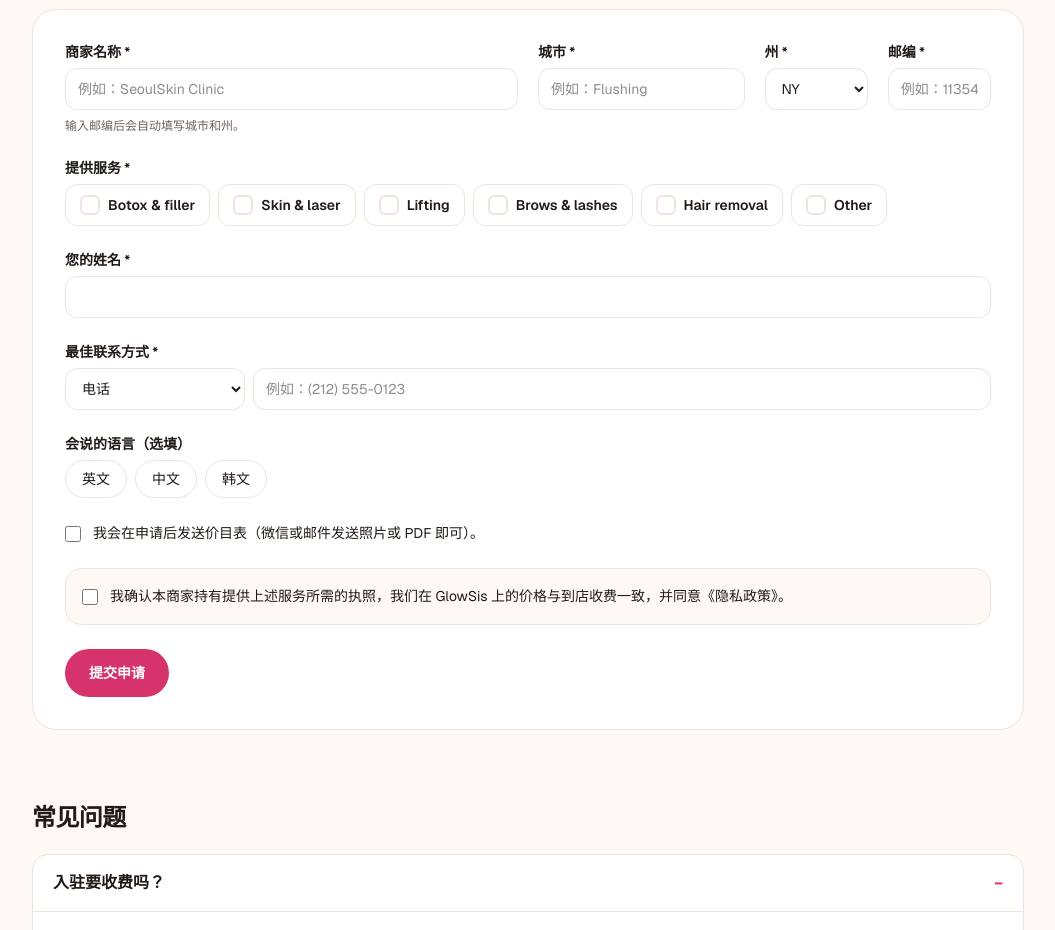
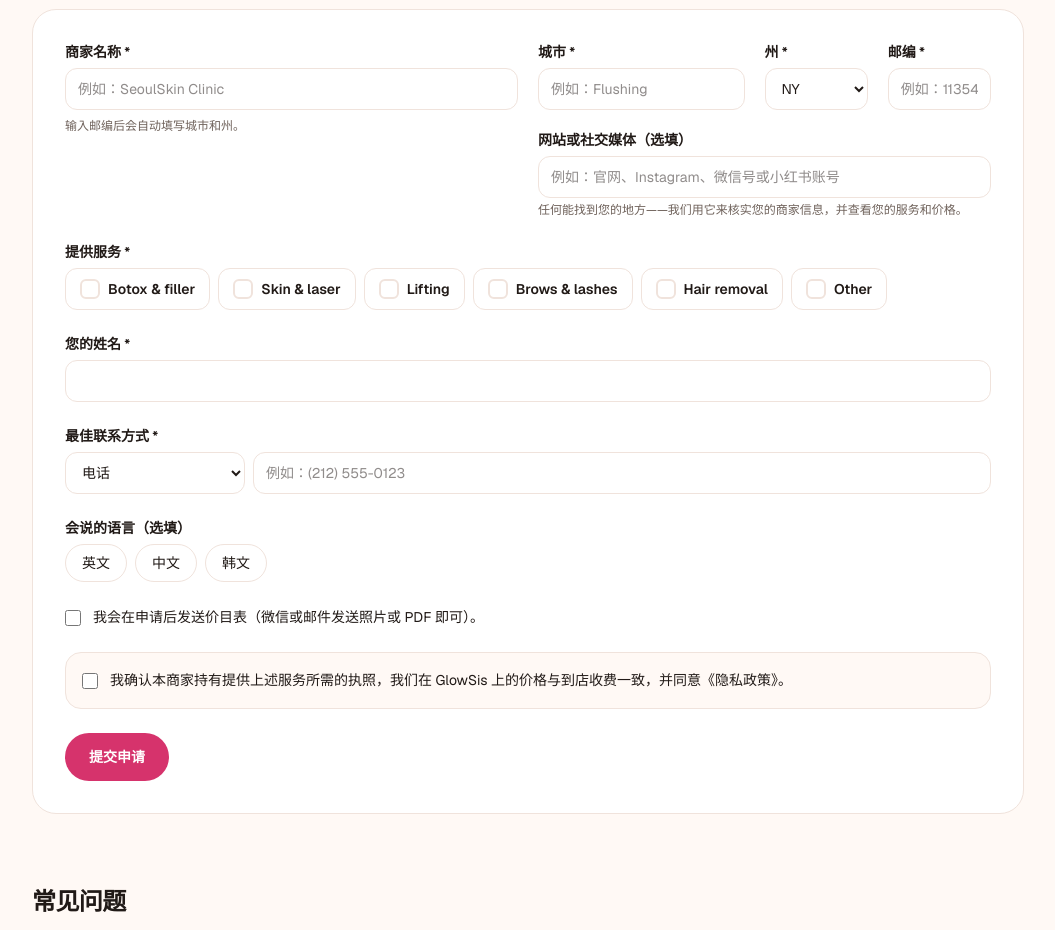
Before and after one commit to BrandyPiao1997/glow-sis, a Next.js app: page /apply in a window 1280 px wide. Shown: the part 1020-1950 px from the top of the page, without its empty margins (112-1167 px from the left). Built offline with nearby package versions, Linux system fonts and the light colour scheme.

Commit message:
Add optional Website or social media field to apply form

```diff
--- a/app/admin/page.tsx
+++ b/app/admin/page.tsx
@@ -186,6 +186,18 @@ export default function AdminPage() {
                     {t.adminContactMethod}: {t.contactMethods[a.contact_method] ?? a.contact_method}
                   </p>
                 )}
+                {a.website && (
+                  <p className="mt-1 text-muted">
+                    {t.adminWebsite}:{" "}
+                    {a.website.startsWith("http") ? (
+                      <a href={a.website} target="_blank" rel="noreferrer" className="font-medium text-brand hover:underline">
+                        {a.website} ↗
+                      </a>
+                    ) : (
+                      a.website
+                    )}
+                  </p>
+                )}
                 <p className="mt-1 text-muted">
                   {t.formLanguages}: {a.languages.join(", ") || "—"}
                 </p>
--- a/app/apply/page.tsx
+++ b/app/apply/page.tsx
@@ -83,6 +83,8 @@ export default function Home() {
   const [city, setCity] = useState("");
   const [state, setState] = useState("NY"); // Default NY for now (Nov 25, 2026); user can change it.
   const [zip, setZip] = useState("");
+  // Website or social media (optional): URL, handle, WeChat ID, RedNote account…
+  const [website, setWebsite] = useState("");
   // 3. Services (pick any, one level only)
   const [services, setServices] = useState<string[]>([]);
   // 4. Your name
@@ -106,6 +108,16 @@ export default function Home() {
   }
   function toggleService(s: string) {
     setServices((prev) => (prev.includes(s) ? prev.filter((x) => x !== s) : [...prev, s]));
+  }
+
+  // Normalize a website/social value: bare domains get https:// so admin links work;
+  // handles and IDs (e.g. @name, WeChat ID) are left as typed.
+  function normalizeWebsite(value: string) {
+    const v = value.trim();
+    if (!v) return "";
+    if (/^(https?:\/\/|@)/i.test(v)) return v;
+    if (/^[\w-]+(\.[\w-]+)+(\/\S*)?$/.test(v)) return `https://${v}`;
+    return v;
   }
 
   // Look up city and state from a 5-digit US ZIP code (free, no key).
@@ -179,6 +191,7 @@ export default function Home() {
           referral_source: "",
           event_support: "",
           business_type: "", // Field omitted Nov 25, 2026; kept in DB for old records.
+          website: normalizeWebsite(website),
           contact_method: contactMethod,
         }),
       });
@@ -386,6 +399,19 @@ export default function Home() {
               </div>
             </div>
             <p className="-mt-3 text-xs text-muted">{t.formZipHint}</p>
+
+            <div>
+              <label className={labelCls} htmlFor="website">{t.formWebsite}</label>
+              <input
+                id="website"
+                className={inputCls}
+                autoComplete="url"
+                placeholder={t.formWebsitePh}
+                value={website}
+                onChange={(e) => setWebsite(e.target.value)}
+              />
+              <p className="mt-1 text-xs text-muted">{t.formWebsiteHint}</p>
+            </div>
             </div>
 
             <div>
--- a/lib/i18n.ts
+++ b/lib/i18n.ts
@@ -80,6 +80,9 @@ const en = {
   formZip: "ZIP code *",
   formZipPh: "e.g. 11354",
   formZipHint: "Enter your ZIP code and we'll fill in the city and state.",
+  formWebsite: "Website or social media (optional)",
+  formWebsitePh: "e.g. your website, Instagram, WeChat ID, or RedNote account",
+  formWebsiteHint: "Anywhere we can find you online — we use it to verify your business and see your services and prices.",
   formBusinessType: "Business type *",
   businessTypes: {
     med_spa: "Med spa / clinic",
@@ -147,6 +150,7 @@ const en = {
   adminSubmitted: "Submitted",
   adminContact: "Contact",
   adminContactMethod: "Best way to reach",
+  adminWebsite: "Website / social",
   adminPriceRows: "Price rows",
   adminNoPrice: "No price rows yet — business can send a price-sheet photo later.",
   adminPriceListPending: "I'll send my price list after applying.",
@@ -242,6 +246,9 @@ const zh: Dict = {
   formZip: "邮编 *",
   formZipPh: "例如：11354",
   formZipHint: "输入邮编后会自动填写城市和州。",
+  formWebsite: "网站或社交媒体（选填）",
+  formWebsitePh: "例如：官网、Instagram、微信号或小红书账号",
+  formWebsiteHint: "任何能找到您的地方——我们用它来核实您的商家信息，并查看您的服务和价格。",
   formBusinessType: "商家类型 *",
   businessTypes: {
     med_spa: "医美诊所 / 医疗水疗",
@@ -380,6 +387,9 @@ const ko: Dict = {
   formZip: "우편번호 *",
   formZipPh: "예: 11354",
   formZipHint: "우편번호를 입력하면 도시와 주가 자동으로 채워집니다.",
+  formWebsite: "웹사이트 또는 소셜 미디어 (선택 사항)",
+  formWebsitePh: "예: 웹사이트, 인스타그램, 위챗 ID, 샤오홍슈 계정",
+  formWebsiteHint: "온라인에서 찾을 수 있는 곳이면 어디든 좋습니다. 업체를 확인하고 서비스와 가격을 보는 데 사용합니다.",
   formBusinessType: "업체 유형 *",
   businessTypes: {
     med_spa: "메드 스파 / 클리닉",
--- a/lib/store.ts
+++ b/lib/store.ts
@@ -71,6 +71,7 @@ async function ensurePostgresSchema(): Promise<void> {
       event_support TEXT NOT NULL DEFAULT '',
       business_type TEXT NOT NULL DEFAULT '',
       contact_method TEXT NOT NULL DEFAULT '',
+      website TEXT NOT NULL DEFAULT '',
       status TEXT NOT NULL DEFAULT 'submitted',
       created_at TIMESTAMPTZ NOT NULL DEFAULT NOW(),
       updated_at TIMESTAMPTZ NOT NULL DEFAULT NOW()
@@ -97,6 +98,7 @@ async function ensurePostgresSchema(): Promise<void> {
     ALTER TABLE applications ADD COLUMN IF NOT EXISTS event_support TEXT NOT NULL DEFAULT '';
     ALTER TABLE applications ADD COLUMN IF NOT EXISTS business_type TEXT NOT NULL DEFAULT '';
     ALTER TABLE applications ADD COLUMN IF NOT EXISTS contact_method TEXT NOT NULL DEFAULT '';
+    ALTER TABLE applications ADD COLUMN IF NOT EXISTS website TEXT NOT NULL DEFAULT '';
   `);
 }
 
@@ -128,6 +130,7 @@ function toApplication(row: Record<string, unknown>, priceRows: PriceRow[]): App
     event_support: (row.event_support as string) || "",
     business_type: (row.business_type as string) || "",
     contact_method: (row.contact_method as string) || "",
+    website: (row.website as string) || "",
     price_rows: priceRows,
     status: row.status as Status,
     created_at: new Date(row.created_at as string).toISOString(),
@@ -174,8 +177,8 @@ async function createPostgres(input: ApplicationInput): Promise<Application> {
        consultation_contact, languages, licensed, about, treatments, hours,
        cases_opt_in, price_note, terms, services, services_other, doctors_count,
        applicant_affiliation, applicant_position, entry_type, referral_source,
-       event_support, business_type, contact_method, status, created_at, updated_at)
-     VALUES ($1,$2,$3,$4,$5,$6,$7,$8,$9,$10,$11,$12,$13,$14,$15,$16,$17,$18,$19,$20,$21,$22,$23,$24,$25,$26,'submitted',$27,$27)`,
+       event_support, business_type, contact_method, website, status, created_at, updated_at)
+     VALUES ($1,$2,$3,$4,$5,$6,$7,$8,$9,$10,$11,$12,$13,$14,$15,$16,$17,$18,$19,$20,$21,$22,$23,$24,$25,$26,$27,'submitted',$28,$28)`,
     [
       id,
       input.clinic_name,
@@ -203,6 +206,7 @@ async function createPostgres(input: ApplicationInput): Promise<Application> {
       input.event_support ?? "",
       input.business_type ?? "",
       input.contact_method ?? "",
+      input.website ?? "",
       now,
     ]
   );
@@ -386,6 +390,7 @@ export function validateApplication(input: unknown): {
       event_support: str(b.event_support),
       business_type: str(b.business_type),
       contact_method: str(b.contact_method),
+      website: str(b.website),
     },
   };
 }
--- a/lib/types.ts
+++ b/lib/types.ts
@@ -39,6 +39,7 @@ export interface ApplicationInput {
   // Form fields (all optional at the API level; the form enforces its own).
   business_type: string;
   contact_method: string;
+  website: string; // Website or social media (optional): URL, handle, WeChat ID, RedNote account…
   services: string[];
   services_other: string;
   doctors_count: string;
```
Also changed, not shown: 1 other file (tests, documents, lock files or other folders).
